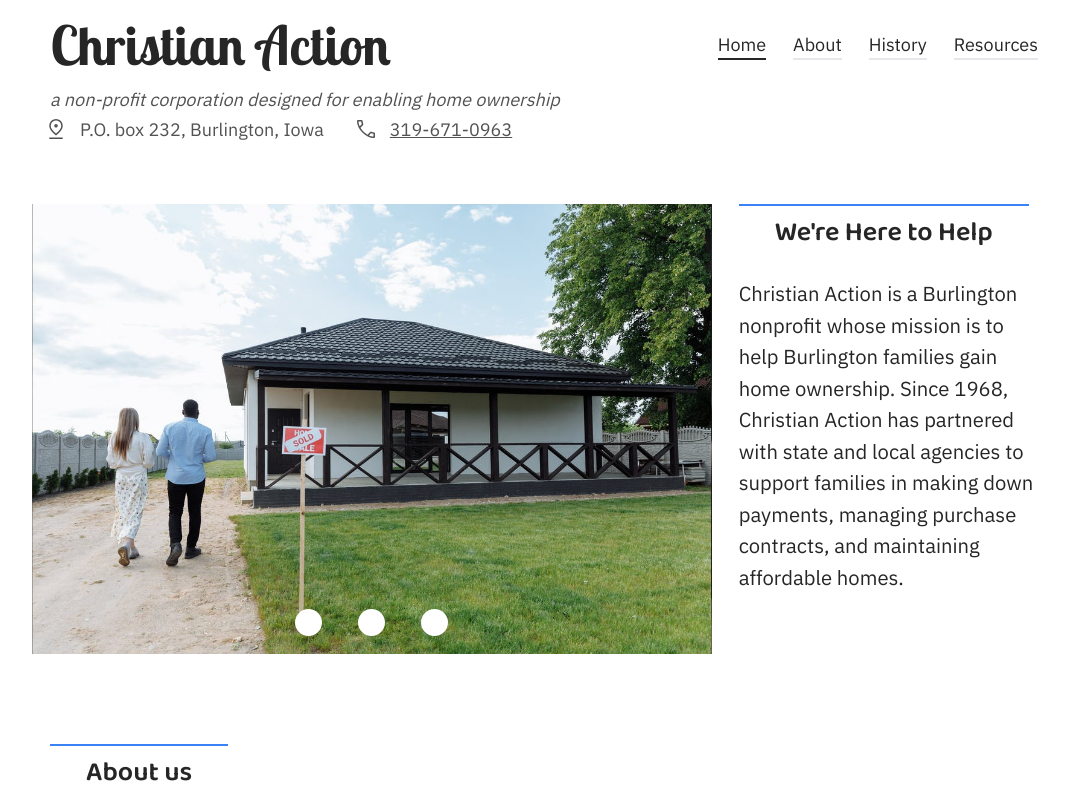
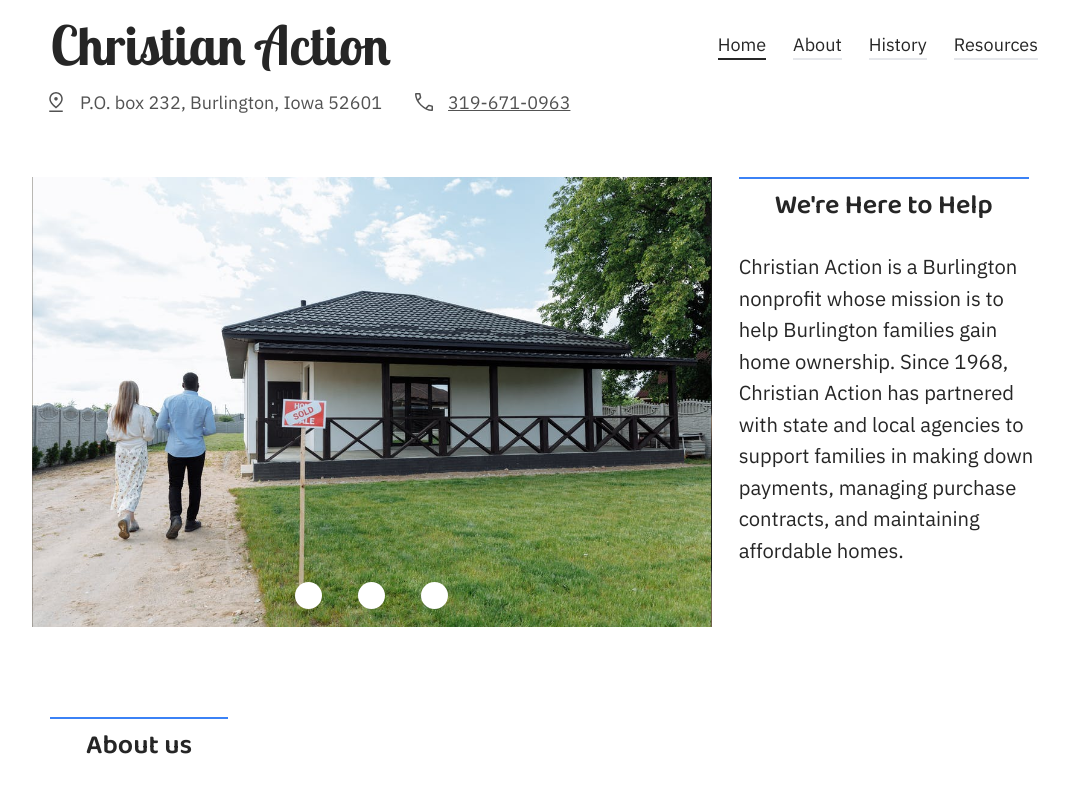
Before and after one commit to blaze-vincent/christian-action-2022, a Next.js app: page / in a window 1280 px wide. Shown: the top 800 px of the page, without its empty margins (96-1164 px from the left). Built offline with nearby package versions, Linux system fonts and the light colour scheme.

Commit message:
Remove tagline; Add zip code

```diff
--- a/components/header.js
+++ b/components/header.js
@@ -28,18 +28,11 @@ export default function Header(){
       <Navbar />
     </div>
 
-    {/* tagline */}
-    <div
-      className="relative italic w-full max-w-max top-1 px-4 text-neutral-600 text-center m-auto sm:m-0"
-    >
-      <p>a non-profit corporation designed for enabling home ownership</p>
-    </div>
-
     <div className="flex flex-col sm:flex-row gap-0 sm:gap-4">
       <ContactContainer>
         <Pin className='inline-block scale-50' />
         <p>
-          P.O. box 232, Burlington, Iowa
+          P.O. box 232, Burlington, Iowa 52601
         </p>
       </ContactContainer>
       <ContactContainer>
```
